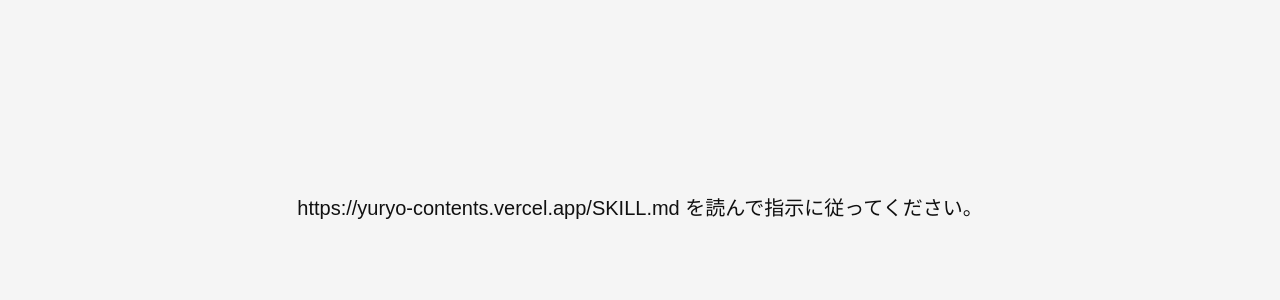
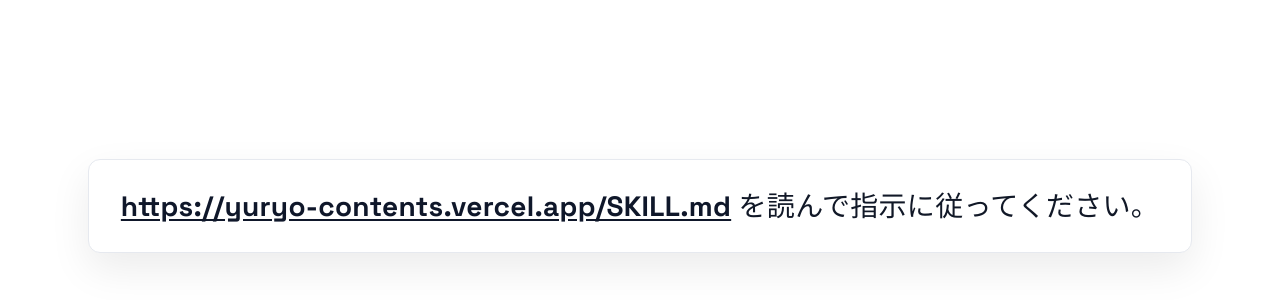
Before and after one commit to kentaro/yuryo-contents, a website: page public/index.html in a window 1280 px wide. Shown: the part 194-494 px from the top of the page. Drawn offline with Linux system fonts and the light colour scheme.

Commit message:
style landing message as centered white minimal instruction link

```diff
--- a/public/index.html
+++ b/public/index.html
@@ -6,22 +6,41 @@
     <meta name="description" content="Yuryo Contents" />
     <title>Yuryo Contents</title>
     <style>
+      @import url('https://fonts.googleapis.com/css2?family=Inter:wght@400;600;800&family=Space+Grotesk:wght@500;700&display=swap');
+
       body {
         margin: 0;
         min-height: 100vh;
         display: grid;
         place-items: center;
-        font-family: Arial, sans-serif;
-        background: #f5f5f5;
+        background: #fff;
         color: #111;
+        font-family: "Space Grotesk", "Inter", "Hiragino Kaku Gothic ProN", "Yu Gothic", sans-serif;
       }
-      p {
-        margin: 24px;
-        font-size: 20px;
+
+      .message {
+        padding: 24px 32px;
+        border: 1px solid #e6e9ef;
+        border-radius: 12px;
+        box-shadow: 0 16px 40px rgba(0, 0, 0, 0.08);
+        background: #ffffff;
+        font-size: 28px;
+        font-weight: 500;
+        letter-spacing: 0.01em;
+        text-align: center;
+        line-height: 1.6;
+        color: #111827;
+      }
+
+      .message a {
+        color: #0f172a;
+        font-weight: 700;
+        text-decoration: underline;
+        text-underline-offset: 3px;
       }
     </style>
   </head>
   <body>
-    <p>https://yuryo-contents.vercel.app/SKILL.md を読んで指示に従ってください。</p>
+    <p class="message"><a href="/SKILL.md">https://yuryo-contents.vercel.app/SKILL.md</a> を読んで指示に従ってください。</p>
   </body>
 </html>
```
